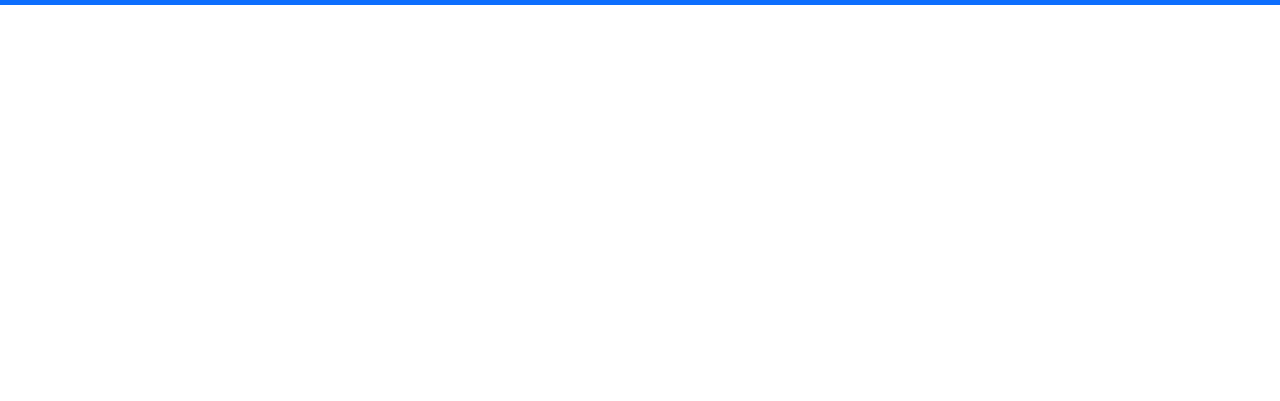
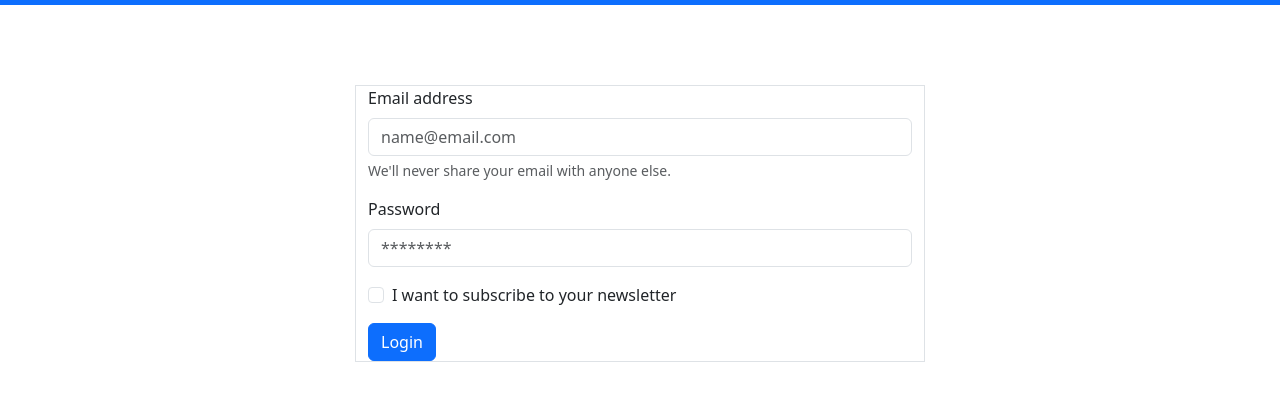
Before and after one commit to josecobi/temaweb, a plain HTML site: page page2.html in a window 1280 px wide. Shown: the part 51-452 px from the top of the page. Drawn offline with nearby package versions, Linux system fonts and the light colour scheme.

Commit message:
added login form

```diff
--- a/page2.html
+++ b/page2.html
@@ -5,6 +5,12 @@
     <meta name="viewport" content="width=device-width, initial-scale=1.0">
     <link href="https://cdn.jsdelivr.net/npm/bootstrap@5.3.2/dist/css/bootstrap.min.css" rel="stylesheet" integrity="sha384-T3c6CoIi6uLrA9TneNEoa7RxnatzjcDSCmG1MXxSR1GAsXEV/Dwwykc2MPK8M2HN" crossorigin="anonymous">
   <script defer src="https://cdn.jsdelivr.net/npm/bootstrap@5.3.2/dist/js/bootstrap.bundle.min.js" integrity="sha384-C6RzsynM9kWDrMNeT87bh95OGNyZPhcTNXj1NW7RuBCsyN/o0jlpcV8Qyq46cDfL" crossorigin="anonymous"></script>
+  <script defer src="https://unpkg.com/@popperjs/core@2"></script>
+  <style>
+    .login-container {
+    margin-top: 5rem;
+    }
+</style>
     <title>Page 2</title>
 </head>
 <body>
@@ -42,5 +48,31 @@
             </div>
         </nav>
     </header>
+    <div class="container login-container" >
+      <div class="row justify-content-center">
+        <div class="col-6 border" padding="2rem">
+          <form>
+            <div class="mb-3">
+              <label for="exampleInputEmail1" class="form-label">Email address</label>
+              <input type="email" class="form-control" id="exampleInputEmail1" placeholder="name@email.com" aria-describedby="emailHelp">
+              <div id="emailHelp" class="form-text">We'll never share your email with anyone else.</div>
+            </div>
+            <div class="mb-3">
+              <label for="exampleInputPassword1" class="form-label">Password</label>
+              <input type="password" class="form-control" placeholder="********" id="exampleInputPassword1">
+            </div>
+            <div class="mb-3 form-check">
+              <input type="checkbox" class="form-check-input" id="exampleCheck1">
+
+              <label class="form-check-label" for="exampleCheck1">I want to subscribe to your newsletter</label>
+
+            </div>
+            <button type="submit" class="btn btn-primary">Login</button>
+          </form>
+          <div class="row"
+        </div>
+      </div>
+    </div>
+
 </body>
 </html>
```
